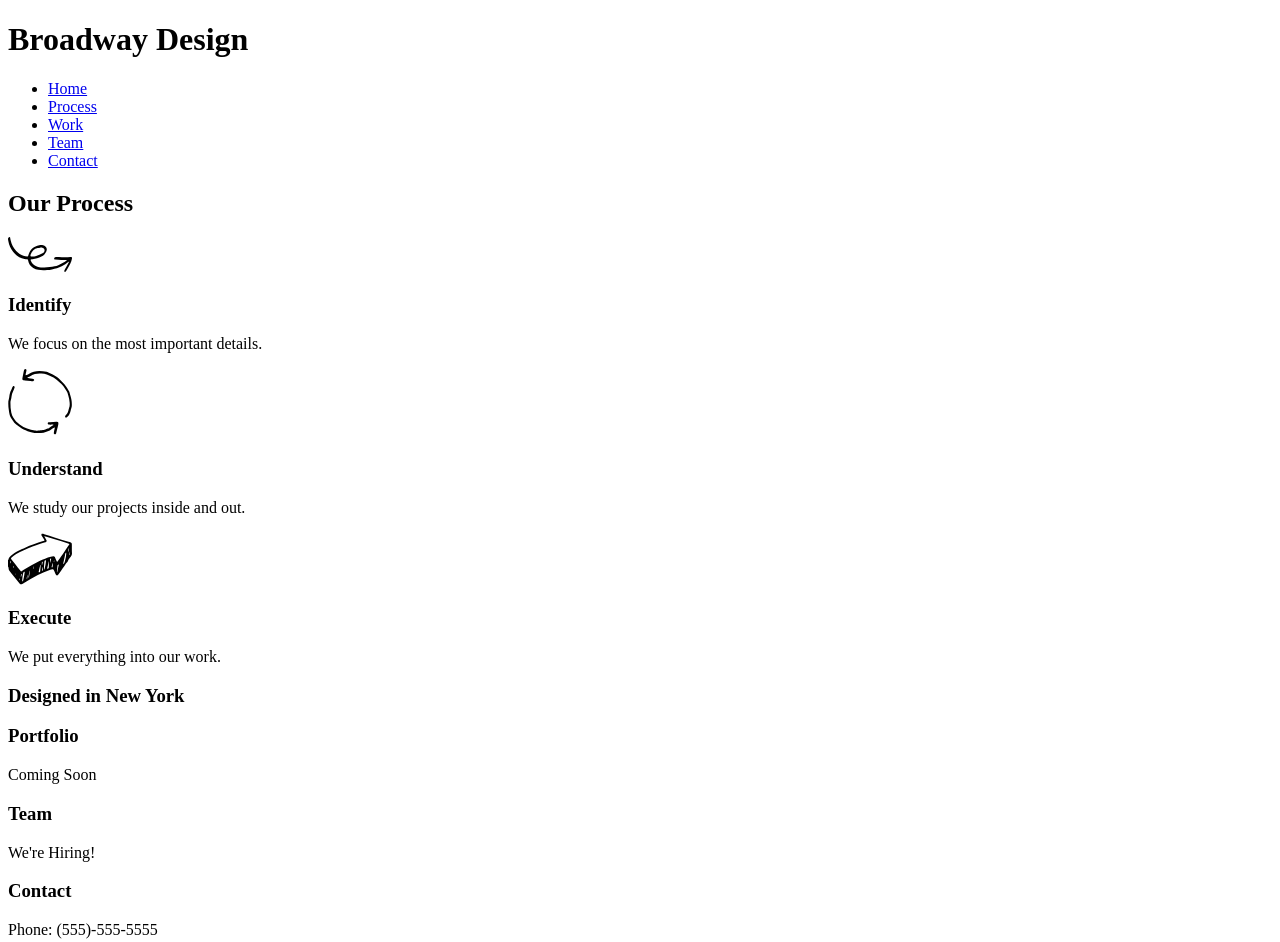
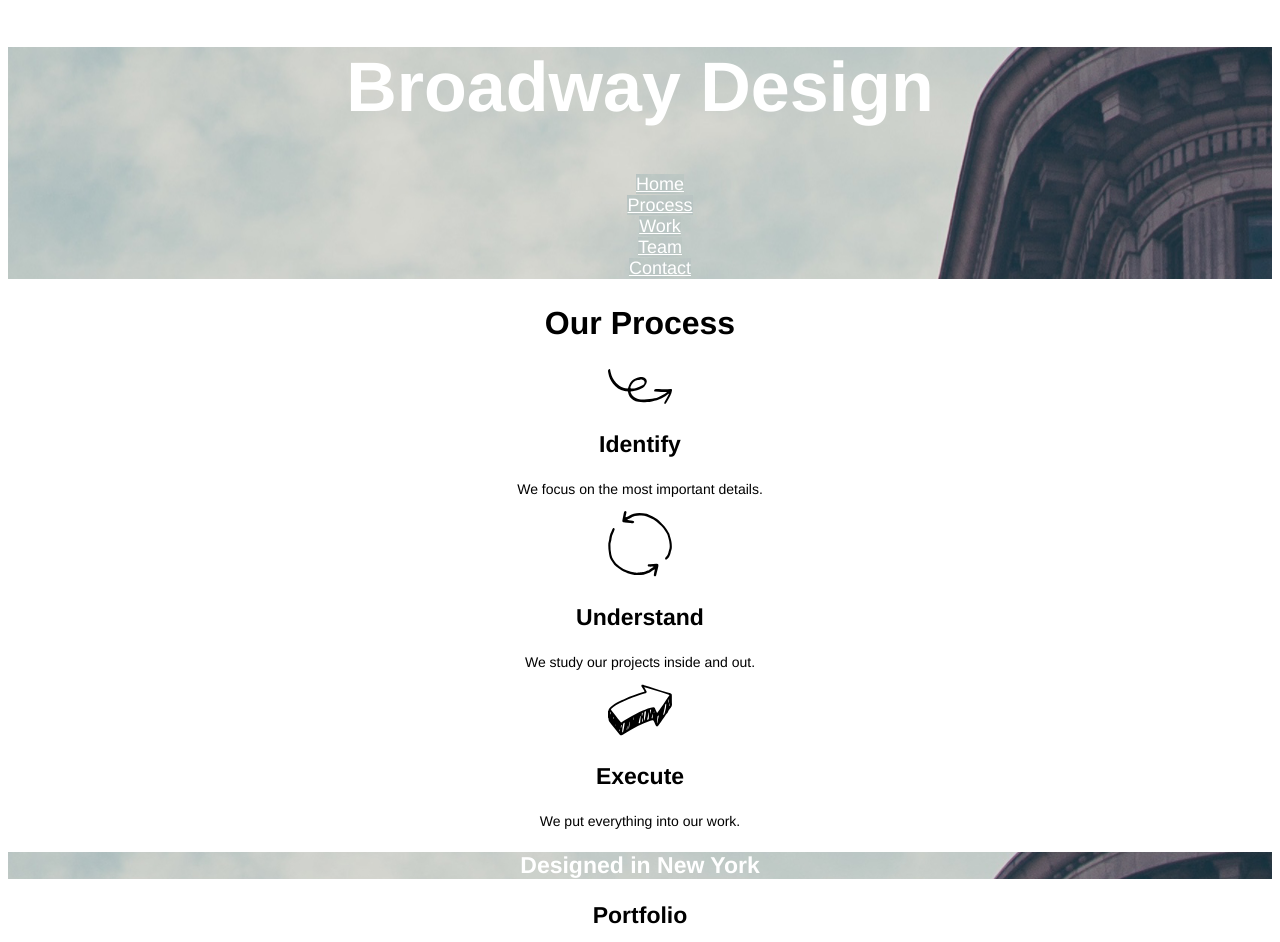
Before and after one commit to omk725/Broadway, a plain HTML site: page index.html in a window 1280 px wide. Shown: the top 942 px of the page. Drawn offline with Linux system fonts and the light colour scheme.

Commit message:
second commit

```diff
--- a/index.html
+++ b/index.html
@@ -6,6 +6,7 @@
     <link rel="stylesheet" type="text/css" href="./resources/css/style.css">
   </head>
   <body>
+    <div class="Title">
       <h1>Broadway Design</h1>
       <ul>
         <li><a href="#">Home</a></li>
@@ -14,6 +15,8 @@
         <li><a href="#">Team</a></li>
         <li><a href="#">Contact</a></li>
       </ul>
+    </div>
+
     <h2>Our Process</h2>
     <img src="./resources/images/identify.svg">
     <h3>Identify</h3>
@@ -49,15 +52,14 @@
     <p>
       Twitter: @test
     </p>
-
+    <div class="footer">
       <p>&copy Broadway</p>
       <a href="#">Home</a>
       <a href="#">About</a>
       <a href="#">Work</a>
       <a href="#">Team</a>
       <a href="#">Contact</a>
-
-
+    </div>
 
   </body>
 </html>
--- a/resources/CSS/style.css
+++ b/resources/CSS/style.css
@@ -0,0 +1,45 @@
+html{
+  font-family: Helvetica;
+  text-align: center;
+}
+.Title, li a{
+  background-image: url(../images/the-flatiron-building.png);
+  color: white;
+
+}
+h1, h2, h3{
+  font-weight: bold;
+}
+
+h1{
+  font-size: 70px;
+}
+
+h2{
+  font-size: 32px;
+}
+
+h3{
+  font-size: 23px;
+}
+
+p{
+  font-size: 14px;
+}
+
+ul{
+  list-style: none;
+}
+
+li a{
+  font-size: 18px;
+}
+
+.newyork{
+  color: white;
+  background-image: url(../images/the-flatiron-building.png);
+}
+
+.footer{
+  display: flex;
+}
```
Also changed, not shown: resources/images/the-flatiron-building.png (added). Lines whose indentation alone changed are shown as unchanged.
